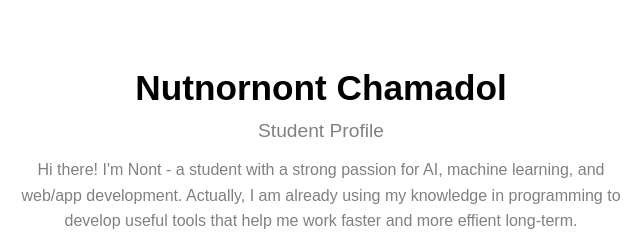
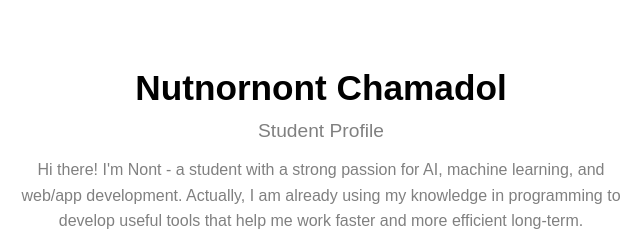
Before and after one commit to nontgcob/school-work, a plain HTML site: page web/personal_profile.html in a window 1280 px wide. Shown: the top 241 px of the page, 319-959 px from the left. Drawn offline with Linux system fonts and the light colour scheme; grey boxes are pictures that could not be loaded.

Commit message:
fix: correct spelling error in personal profile description

```diff
--- a/web/personal_profile.html
+++ b/web/personal_profile.html
@@ -111,7 +111,7 @@
         <p>Student Profile</p>
     </header>
 
-    <p>Hi there! I'm Nont - a student with a strong passion for AI, machine learning, and web/app development. Actually, I am already using my knowledge in programming to develop useful tools that help me work faster and more effient long-term.</p>
+    <p>Hi there! I'm Nont - a student with a strong passion for AI, machine learning, and web/app development. Actually, I am already using my knowledge in programming to develop useful tools that help me work faster and more efficient long-term.</p>
 
     <img src="https://lh3.googleusercontent.com/a/ACg8ocI5BReTp8pabgTCuc4H7xjGsP7qL6sBit-27br1r7ue1WP31nI=s576-c-no" alt="Profile Image" class="profile-img">
 
```
